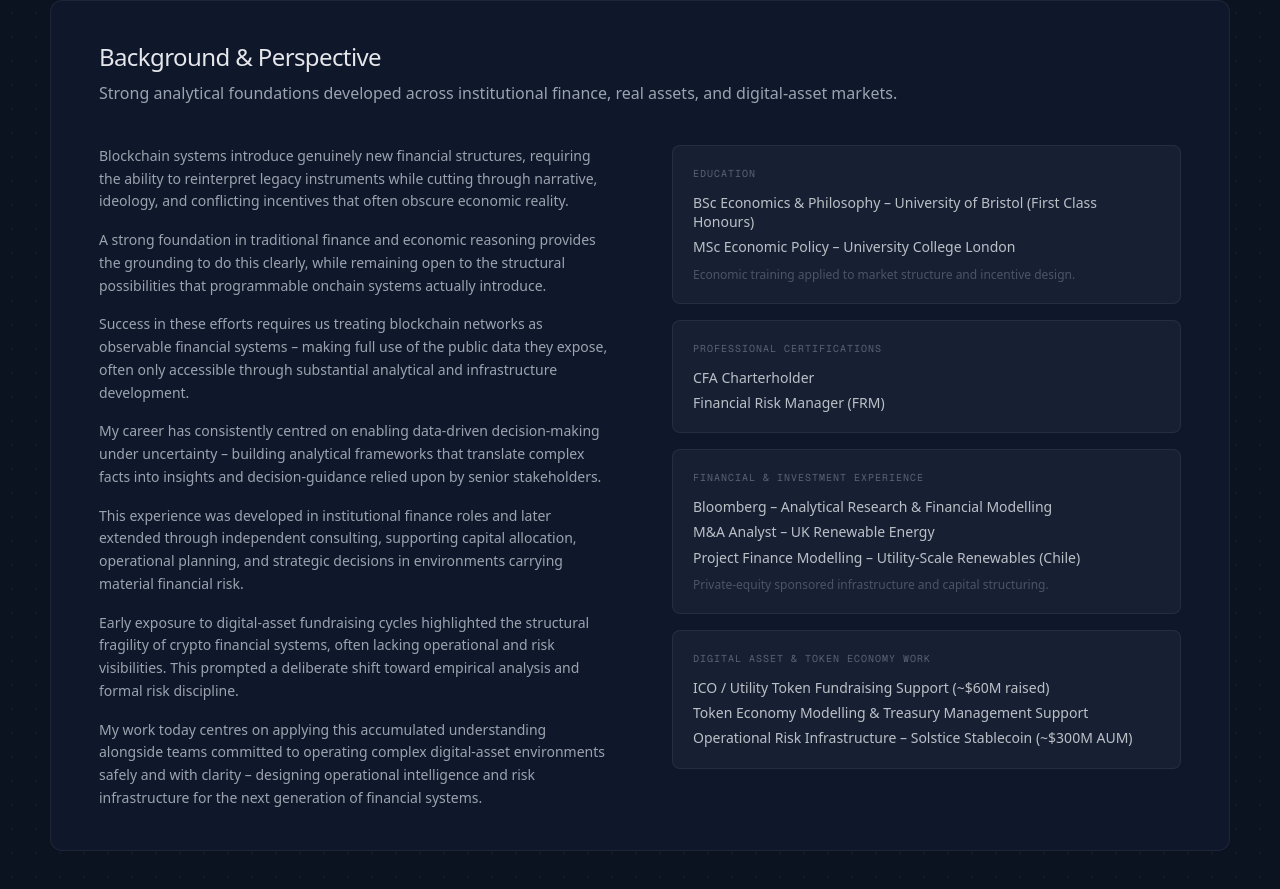
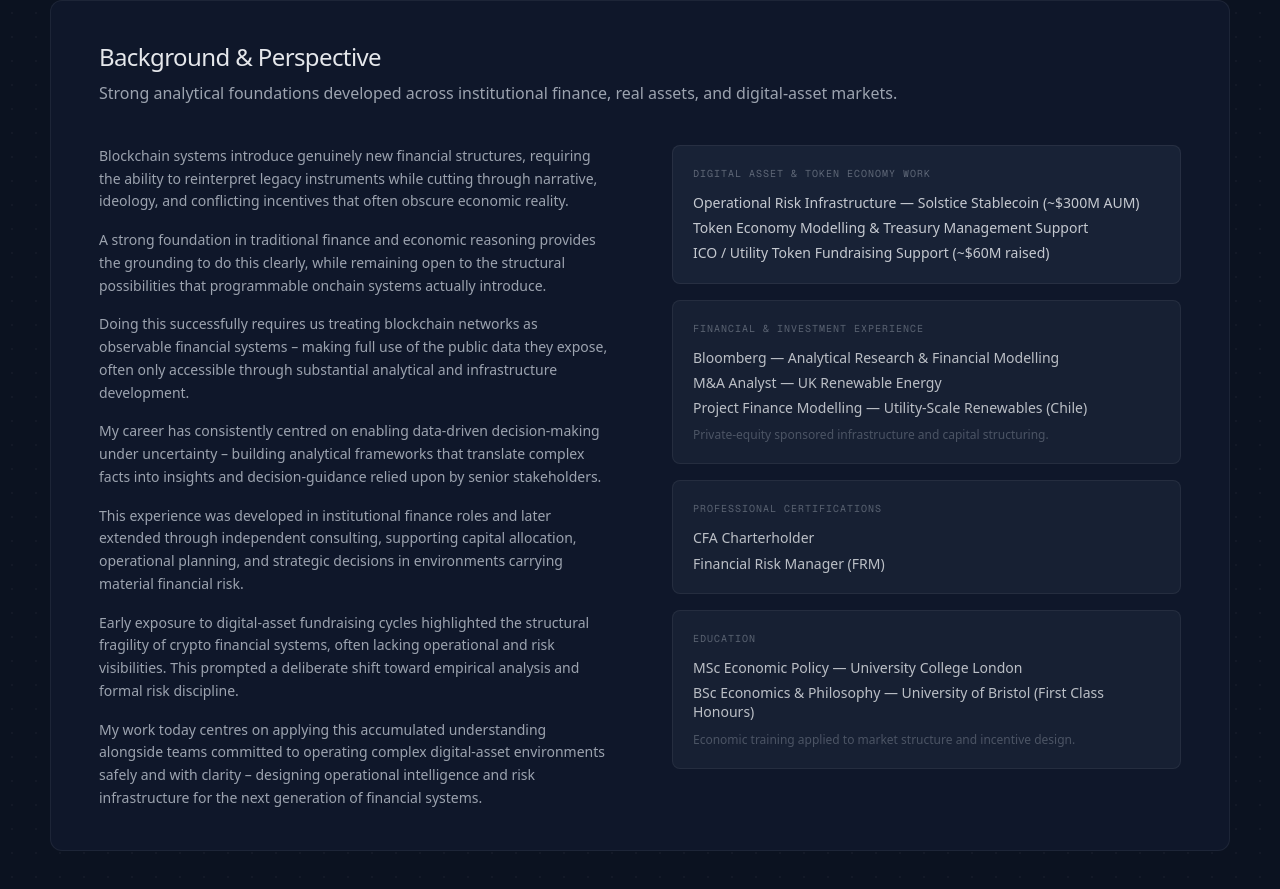
Before and after one commit to 0xNomadAnalyst/myweb, a Next.js app in the folder opus/: page / in a window 1280 px wide. Shown: the part 3143-4032 px from the top of the page. Built offline with nearby package versions, Linux system fonts and the light colour scheme.

Commit message:
better order for experience cards

```diff
--- a/opus/components/sections/background.tsx
+++ b/opus/components/sections/background.tsx
@@ -3,12 +3,21 @@ import { FadeIn } from "@/components/shared/fade-in";
 
 const credentialGroups = [
   {
-    title: "Education",
+    title: "Digital Asset & Token Economy Work",
     items: [
-      "BSc Economics & Philosophy – University of Bristol (First Class Honours)",
-      "MSc Economic Policy – University College London",
+      "Operational Risk Infrastructure — Solstice Stablecoin (~$300M AUM)",
+      "Token Economy Modelling & Treasury Management Support",
+      "ICO / Utility Token Fundraising Support (~$60M raised)",
     ],
-    caption: "Economic training applied to market structure and incentive design.",
+  },
+  {
+    title: "Financial & Investment Experience",
+    items: [
+      "Bloomberg — Analytical Research & Financial Modelling",
+      "M&A Analyst — UK Renewable Energy",
+      "Project Finance Modelling — Utility-Scale Renewables (Chile)",
+    ],
+    caption: "Private-equity sponsored infrastructure and capital structuring.",
   },
   {
     title: "Professional Certifications",
@@ -18,21 +27,12 @@ const credentialGroups = [
     ],
   },
   {
-    title: "Financial & Investment Experience",
+    title: "Education",
     items: [
-      "Bloomberg – Analytical Research & Financial Modelling",
-      "M&A Analyst – UK Renewable Energy",
-      "Project Finance Modelling – Utility-Scale Renewables (Chile)",
+      "MSc Economic Policy — University College London",
+      "BSc Economics & Philosophy — University of Bristol (First Class Honours)",
     ],
-    caption: "Private-equity sponsored infrastructure and capital structuring.",
-  },
-  {
-    title: "Digital Asset & Token Economy Work",
-    items: [
-      "ICO / Utility Token Fundraising Support (~$60M raised)",
-      "Token Economy Modelling & Treasury Management Support",
-      "Operational Risk Infrastructure – Solstice Stablecoin (~$300M AUM)",
-    ],
+    caption: "Economic training applied to market structure and incentive design.",
   },
 ];
 
@@ -58,7 +58,7 @@ export function Background() {
               A strong foundation in traditional finance and economic reasoning provides the grounding to do this clearly, while remaining open to the structural possibilities that programmable onchain systems actually introduce.
             </p>
             <p>
-              Success in these efforts requires us treating blockchain networks as observable financial systems – making full use of the public data they expose, often only accessible through substantial analytical and infrastructure development.
+              Doing this successfully requires us treating blockchain networks as observable financial systems – making full use of the public data they expose, often only accessible through substantial analytical and infrastructure development.
             </p>
             <p>
               My career has consistently centred on enabling data-driven decision-making under uncertainty – building analytical frameworks that translate complex facts into insights and decision-guidance relied upon by senior stakeholders.
@@ -76,10 +76,12 @@ export function Background() {
         </FadeIn>
         <FadeIn delay={0.18}>
           <div className="space-y-4">
-            {credentialGroups.map((group) => (
+            {credentialGroups.map((group, i) => (
               <div
                 key={group.title}
-                className="card-interactive rounded-lg border border-border bg-card p-5 hover:bg-accent"
+                className={`card-interactive rounded-lg border border-border bg-card p-5 hover:bg-accent${
+                  i === 0 ? " brightness-[1.05]" : ""
+                }`}
               >
                 <p className="mb-3 font-mono text-[10px] uppercase tracking-widest text-muted-foreground/50">
                   {group.title}
```
